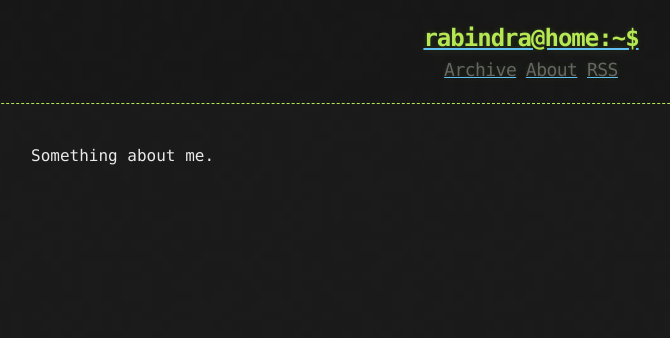
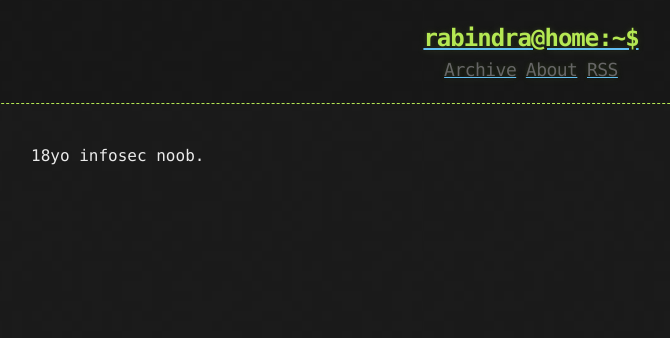
Before and after one commit to 0xrabin/rabindra1337, a Jekyll site: the page built from about.md, in a window 1280 px wide. Shown: the top 338 px of the page, without its empty margins (109-779 px from the left). Built offline with Jekyll 4.4.1, drawn with Linux system fonts in a browser that asks for light colours.

Commit message:
Update about.md

```diff
--- a/about.md
+++ b/about.md
@@ -3,4 +3,4 @@ layout: page
 title: About
 ---
 
-Something about me.
+18yo infosec noob.
```
